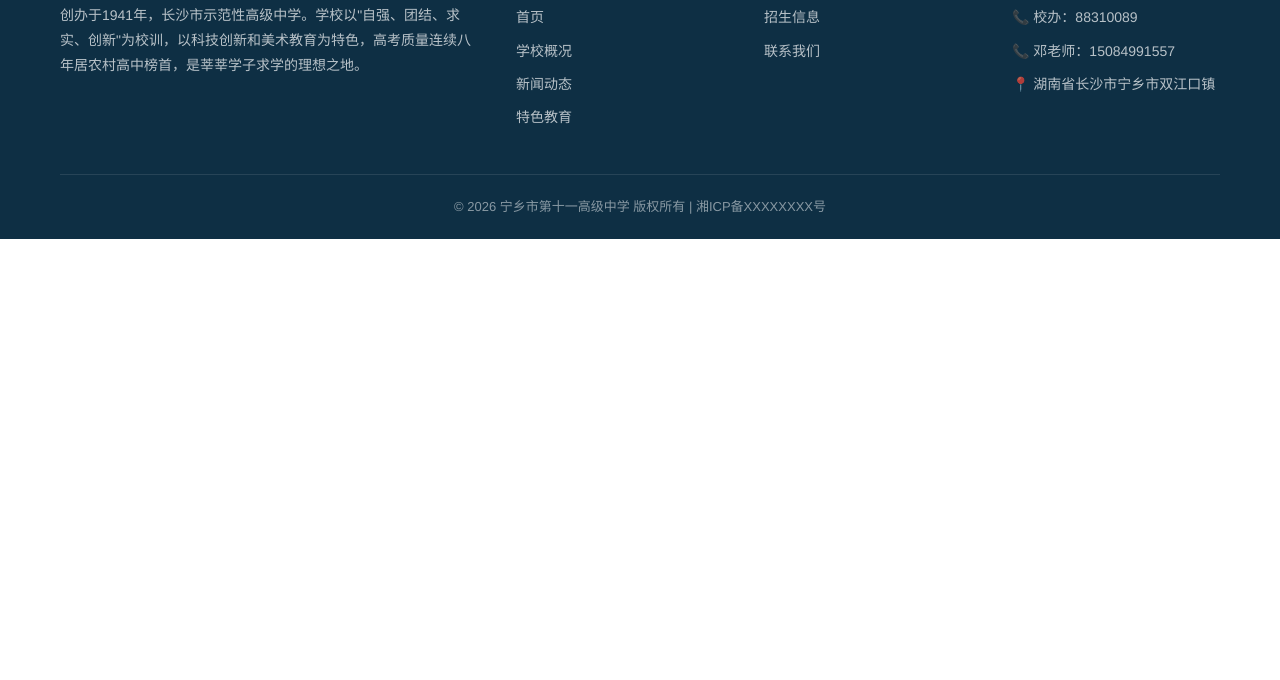
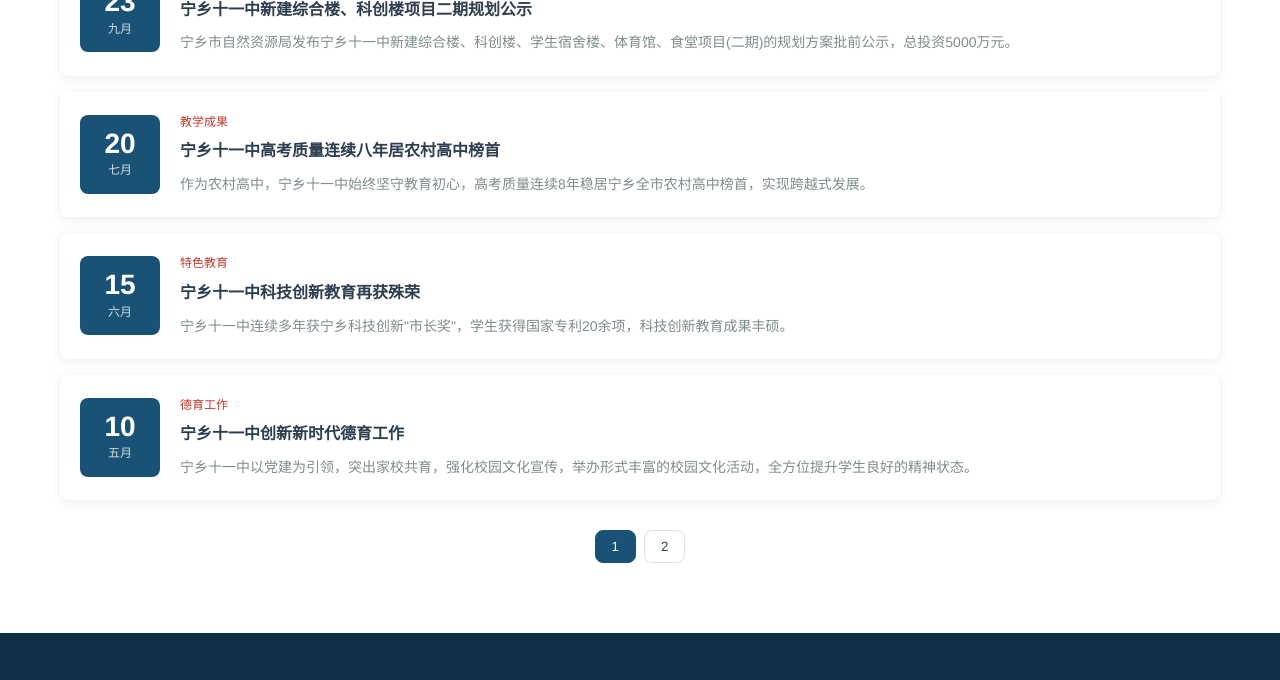
Before and after one commit to Leo-jx/nxsyz, a website: page public/news.html in a window 1280 px wide. Shown: the part 683-1363 px from the top of the page. Before the commit the page ends 922 px from the top, so only its background shows below. Drawn offline with Linux system fonts and the light colour scheme; no server answers.

Commit message:
优化为纯静态站点，添加data.js，更新所有页面引用

```diff
--- /dev/null
+++ b/public/js/data.js
@@ -0,0 +1,151 @@
+const siteData = {
+  news: [
+    {
+      "id": 1,
+      "title": "宁乡十一中高十三班校友毕业50周年回校聚会",
+      "date": "2025-11-08",
+      "category": "校园新闻",
+      "summary": "金秋送爽，岁月如歌。11月8日，宁乡市第十一高级中学迎来了一场特殊的活动——高十三班同学毕业50周年聚会。一群年逾古稀的校友重返母校，感受沧桑巨变。",
+      "content": "金秋送爽，岁月如歌。11月8日，宁乡市第十一高级中学迎来了一场特殊的活动——高十三班同学毕业50周年聚会。一群年逾古稀的校友重返母校，感受沧桑巨变。昔日简陋的平房教室已被崭新的电梯教学楼取代，尘土飞扬的操场变身红绿相间的标准化田径场。以\"抚今追昔话巨变，古稀游子母校情\"为主题，三十多位古稀老人齐聚母校，共叙同窗情谊，见证母校发展。",
+      "image": ""
+    },
+    {
+      "id": 2,
+      "title": "宁乡十一中新建综合楼、科创楼项目二期规划公示",
+      "date": "2025-09-23",
+      "category": "校园建设",
+      "summary": "宁乡市自然资源局发布宁乡十一中新建综合楼、科创楼、学生宿舍楼、体育馆、食堂项目(二期)的规划方案批前公示，总投资5000万元。",
+      "content": "宁乡市自然资源局发布宁资规公示【2025】68号，对宁乡市第十一高级中学新建综合楼、科创楼、学生宿舍楼、体育馆、食堂项目（二期）的规划方案进行批前公示。该项目总投资5000万元，将极大改善学校办学条件，为师生提供更优质的教学和生活环境。",
+      "image": ""
+    },
+    {
+      "id": 3,
+      "title": "宁乡十一中科技创新教育再获殊荣",
+      "date": "2025-06-15",
+      "category": "特色教育",
+      "summary": "宁乡十一中连续多年获宁乡科技创新\"市长奖\"，学生获得国家专利20余项，科技创新教育成果丰硕。",
+      "content": "宁乡市第十一高级中学科技创新教育再创佳绩。学校连续多年斩获宁乡科技创新\"市长奖\"，被湖南省创造协会授予\"湖南省青少年科技创新基地学校\"荣誉称号。截至目前，学校学生已获得国家专利20余项，科技创新已成为学校最亮丽的名片。学校致力于引导学生进行科技创新，不断激发学生热爱科学的兴趣，将科技教育打造成学校办学特色和亮点。",
+      "image": ""
+    },
+    {
+      "id": 4,
+      "title": "宁乡十一中高考质量连续八年居农村高中榜首",
+      "date": "2025-07-20",
+      "category": "教学成果",
+      "summary": "作为农村高中，宁乡十一中始终坚守教育初心，高考质量连续8年稳居宁乡全市农村高中榜首，实现跨越式发展。",
+      "content": "作为农村高中，宁乡十一中始终坚守教育初心，近年来实现跨越式发展。高考质量连续8年稳居宁乡全市农村高中榜首，这一成绩的取得离不开全体师生的共同努力。学校目前有在校学生1200多人，教师110多名，其中高级教师36人，中学一级教师41人，市名优教师、骨干教师18人，师资力量雄厚。",
+      "image": ""
+    },
+    {
+      "id": 5,
+      "title": "宁乡十一中创新新时代德育工作",
+      "date": "2025-05-10",
+      "category": "德育工作",
+      "summary": "宁乡十一中以党建为引领，突出家校共育，强化校园文化宣传，举办形式丰富的校园文化活动，全方位提升学生良好的精神状态。",
+      "content": "近年来，宁乡十一中以党建为引领，突出家校共育，强化校园文化宣传，举办形式丰富的校园文化活动，全方位提升学生良好的精神状态，德育工作水平持续提升，赢得学生的认可和家长的肯定。学校把党建、德育两个\"五认真\"作为一个相辅相成、有机统一的整体来抓，充分发挥党组织在学生思想政治工作中的重要作用，鼓励学生开动脑筋，富于创新。",
+      "image": ""
+    },
+    {
+      "id": 6,
+      "title": "宁乡十一中美术特色教育成果展圆满举办",
+      "date": "2025-04-22",
+      "category": "特色教育",
+      "summary": "宁乡十一中美术特色教育成果展圆满举办，展出学生优秀作品百余幅，充分展示了学校美术教育的丰硕成果。",
+      "content": "宁乡十一中美术特色教育成果展圆满举办，展出学生优秀作品百余幅，涵盖素描、水彩、国画、书法等多种艺术形式，充分展示了学校美术教育的丰硕成果。作为学校两大特色教育品牌之一，美术教育为众多学子打开了通往艺术殿堂的大门，每年均有大批学生通过美术特长升入高等院校深造。",
+      "image": ""
+    }
+  ],
+  teachers: [
+    {
+      "id": 1,
+      "name": "张校长",
+      "title": "校长",
+      "avatar": "",
+      "description": "宁乡市第十一中学校长，高级教师，从事教育工作30余年。"
+    },
+    {
+      "id": 2,
+      "name": "李老师",
+      "title": "数学特级教师",
+      "avatar": "",
+      "description": "中学数学特级教师，市骨干教师，教学经验丰富。"
+    },
+    {
+      "id": 3,
+      "name": "王老师",
+      "title": "英语骨干教师",
+      "avatar": "",
+      "description": "中学英语高级教师，市名优教师，多次获得教学竞赛一等奖。"
+    },
+    {
+      "id": 4,
+      "name": "邓老师",
+      "title": "招生咨询",
+      "avatar": "",
+      "description": "负责学校招生咨询工作，联系电话：15084991557。"
+    },
+    {
+      "id": 5,
+      "name": "陈老师",
+      "title": "科技创新指导",
+      "avatar": "",
+      "description": "负责学校科技创新教育工作，指导学生获得多项国家专利。"
+    },
+    {
+      "id": 6,
+      "name": "刘老师",
+      "title": "美术教师",
+      "avatar": "",
+      "description": "中学美术高级教师，指导多名学生考入美术院校。"
+    }
+  ],
+  admission: {
+    "slogan": "欢迎报考宁乡市第十一高级中学！",
+    "plans": [
+      {
+        "type": "普通文化生",
+        "count": 300,
+        "description": "面向全市招收优秀初中毕业生"
+      },
+      {
+        "type": "科技创新特长生",
+        "count": 50,
+        "description": "招收有科技创新特长的学生"
+      },
+      {
+        "type": "美术特长生",
+        "count": 50,
+        "description": "招收有美术特长的学生"
+      }
+    ],
+    "requirements": [
+      "思想品德良好，遵纪守法",
+      "学习成绩优良，综合素质高",
+      "身体健康，无不良嗜好",
+      "科技创新特长生需有相关特长证明",
+      "美术特长生需有美术基础"
+    ],
+    "timeline": [
+      {
+        "time": "4月-5月",
+        "event": "招生咨询、特长生报名"
+      },
+      {
+        "time": "6月",
+        "event": "中考、特长生专业测试"
+      },
+      {
+        "time": "7月",
+        "event": "志愿填报、录取"
+      },
+      {
+        "time": "8月",
+        "event": "新生报到、入学教育"
+      },
+      {
+        "time": "9月",
+        "event": "正式开学"
+      }
+    ]
+  }
+};
--- a/public/js/main.js
+++ b/public/js/main.js
@@ -57,26 +57,21 @@ function setActiveNav() {
   });
 }
 
-function fetchJSON(url) {
-  return fetch(url).then(function (res) { return res.json(); });
-}
-
 function loadHomePage() {
-  fetchJSON('/api/news?limit=3').then(function (res) {
   var container = document.getElementById('news-container');
-    if (!container || !res.data) return;
+  if (!container) return;
+  var news = siteData.news.slice(0, 3);
   container.innerHTML = '';
-    res.data.forEach(function (news, index) {
-      var imgSeed = 'newsimg' + news.id + index;
-      container.innerHTML += '<div class="news-card" onclick="window.location.href=\'news-detail.html?id=' + news.id + '\'">' +
-        '<div class="news-card-image"><img src="https://picsum.photos/seed/' + imgSeed + '/400/200" alt="' + news.title + '"><span class="news-card-category">' + news.category + '</span></div>' +
+  news.forEach(function (item, index) {
+    var imgSeed = 'newsimg' + item.id + index;
+    container.innerHTML += '<div class="news-card" onclick="window.location.href=\'news-detail.html?id=' + item.id + '\'">' +
+      '<div class="news-card-image"><img src="https://picsum.photos/seed/' + imgSeed + '/400/200" alt="' + item.title + '"><span class="news-card-category">' + item.category + '</span></div>' +
       '<div class="news-card-body">' +
-        '<div class="news-card-date">' + news.date + '</div>' +
-        '<h3 class="news-card-title">' + news.title + '</h3>' +
-        '<p class="news-card-summary">' + news.summary + '</p>' +
+      '<div class="news-card-date">' + item.date + '</div>' +
+      '<h3 class="news-card-title">' + item.title + '</h3>' +
+      '<p class="news-card-summary">' + item.summary + '</p>' +
       '</div></div>';
   });
-  }).catch(function () {});
 }
 
 function loadNewsPage() {
@@ -84,22 +79,30 @@ function loadNewsPage() {
   var currentPage = 1;
 
   function load() {
-    var url = '/api/news?category=' + currentCategory + '&page=' + currentPage + '&limit=5';
-    fetchJSON(url).then(function (res) {
+    var news = siteData.news;
+    var filtered = news;
+    if (currentCategory && currentCategory !== '全部') {
+      filtered = news.filter(function (n) { return n.category === currentCategory; });
+    }
+    filtered.sort(function (a, b) { return new Date(b.date) - new Date(a.date); });
+    var pageNum = currentPage;
+    var pageSize = 5;
+    var start = (pageNum - 1) * pageSize;
+    var paginated = filtered.slice(start, start + pageSize);
+
     var container = document.getElementById('news-list');
     if (!container) return;
     container.innerHTML = '';
-      res.data.forEach(function (news, index) {
-        var dateParts = news.date.split('-');
+    paginated.forEach(function (item) {
+      var dateParts = item.date.split('-');
       var months = ['一月','二月','三月','四月','五月','六月','七月','八月','九月','十月','十一月','十二月'];
       var monthStr = months[parseInt(dateParts[1]) - 1] || dateParts[1];
-        container.innerHTML += '<div class="news-list-item" onclick="window.location.href=\'news-detail.html?id=' + news.id + '\'">' +
+      container.innerHTML += '<div class="news-list-item" onclick="window.location.href=\'news-detail.html?id=' + item.id + '\'">' +
         '<div class="news-list-date"><div class="day">' + dateParts[2] + '</div><div class="month">' + monthStr + '</div></div>' +
-          '<div class="news-list-content"><div class="news-list-category">' + news.category + '</div>' +
-          '<h4>' + news.title + '</h4><p>' + news.summary + '</p></div></div>';
+        '<div class="news-list-content"><div class="news-list-category">' + item.category + '</div>' +
+        '<h4>' + item.title + '</h4><p>' + item.summary + '</p></div></div>';
     });
-      renderPagination(res.total, res.pageSize);
-    }).catch(function () {});
+    renderPagination(filtered.length, pageSize);
   }
 
   function renderPagination(total, pageSize) {
@@ -137,22 +140,23 @@ function loadNewsDetail() {
   var id = params.get('id');
   if (!id) return;
 
-  fetchJSON('/api/news/' + id).then(function (news) {
+  var item = siteData.news.find(function (n) { return n.id === parseInt(id); });
+  if (!item) return;
+
   var container = document.getElementById('news-detail');
   if (!container) return;
-    var imgSeed = 'newsdetailimg' + news.id;
+  var imgSeed = 'newsdetailimg' + item.id;
   container.innerHTML = '<a href="news.html" class="news-detail-back">&#8592; 返回新闻列表</a>' +
-      '<div class="news-detail-image" style="margin-bottom:24px;border-radius:8px;overflow:hidden;"><img src="https://picsum.photos/seed/' + imgSeed + '/800/400" alt="' + news.title + '" style="width:100%;display:block;"></div>' +
-      '<h2>' + news.title + '</h2>' +
-      '<div class="news-detail-meta"><span>' + news.date + '</span><span>' + news.category + '</span></div>' +
-      '<div class="news-detail-content"><p>' + news.content + '</p></div>';
-  }).catch(function () {});
+    '<div class="news-detail-image" style="margin-bottom:24px;border-radius:8px;overflow:hidden;"><img src="https://picsum.photos/seed/' + imgSeed + '/800/400" alt="' + item.title + '" style="width:100%;display:block;"></div>' +
+    '<h2>' + item.title + '</h2>' +
+    '<div class="news-detail-meta"><span>' + item.date + '</span><span>' + item.category + '</span></div>' +
+    '<div class="news-detail-content"><p>' + item.content + '</p></div>';
 }
 
 function loadTeachers() {
-  fetchJSON('/api/teachers').then(function (teachers) {
   var container = document.getElementById('teachers-container');
   if (!container) return;
+  var teachers = siteData.teachers;
   container.innerHTML = '';
   teachers.forEach(function (t, index) {
     var imgSeed = 'teacheravatar' + t.id;
@@ -162,11 +166,10 @@ function loadTeachers() {
       '<div class="title">' + t.title + '</div>' +
       '<p>' + t.description + '</p></div></div>';
   });
-  }).catch(function () {});
 }
 
 function loadAdmission() {
-  fetchJSON('/api/admission').then(function (data) {
+  var data = siteData.admission;
   var slogan = document.getElementById('admission-slogan');
   if (slogan) slogan.textContent = data.slogan;
 
@@ -198,7 +201,6 @@ function loadAdmission() {
         '<h4>' + t.time + '</h4><p>' + t.event + '</p></div>';
     });
   }
-  }).catch(function () {});
 }
 
 function submitContact() {
@@ -217,23 +219,9 @@ function submitContact() {
     return;
   }
 
-  fetch('/api/contact', {
-    method: 'POST',
-    headers: { 'Content-Type': 'application/json' },
-    body: JSON.stringify({ name: name, phone: phone, email: email, message: message })
-  }).then(function (res) { return res.json(); }).then(function (data) {
-    if (data.success) {
   msgEl.className = 'form-message success';
-      msgEl.textContent = data.message;
+  msgEl.textContent = '留言提交成功！请直接拨打联系电话：校办 88310089 或 邓老师 15084991557';
   form.reset();
-    } else {
-      msgEl.className = 'form-message error';
-      msgEl.textContent = data.error || '提交失败';
-    }
-  }).catch(function () {
-    msgEl.className = 'form-message error';
-    msgEl.textContent = '网络错误，请稍后重试';
-  });
 }
 
 function initTouchEvents() {
```
Also changed, not shown: public/about.html (+1 -0 lines), public/admission.html (+1 -0 lines), public/contact.html (+1 -0 lines), public/features.html (+1 -0 lines), public/index.html (+1 -0 lines), public/news-detail.html (+1 -0 lines), public/news.html (+1 -0 lines), README.md. Lines whose indentation alone changed are shown as unchanged.
